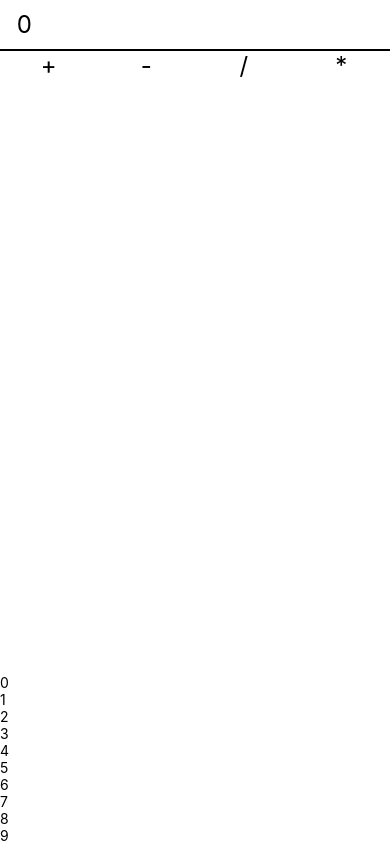
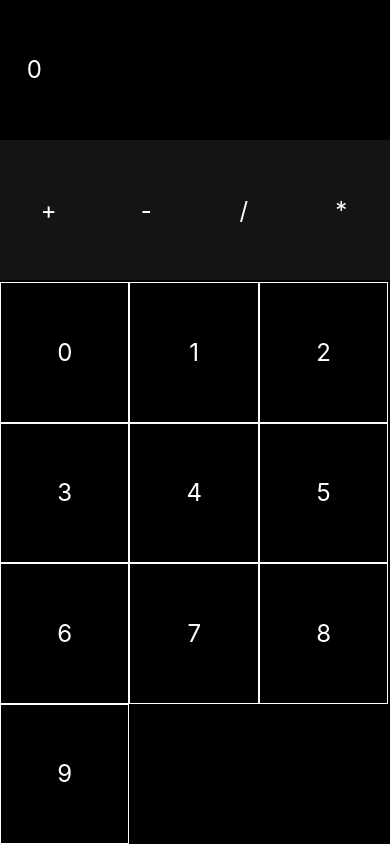
Before and after one commit to DiegoSousaSilva/App-Calculadora, a React Native app: screen / in a window 390 px wide. Built offline with nearby package versions, Linux system fonts and the light colour scheme.

Commit message:
upgrade design

```diff
--- a/App.js
+++ b/App.js
@@ -1,6 +1,6 @@
 import { StatusBar } from 'expo-status-bar';
 import React, {useState, useEffect} from 'react';
-import {Text, TouchableHighlight, View } from 'react-native';
+import {Text, TouchableOpacity, View } from 'react-native';
 import Botao from './src/Botao';
 
 import styles from './styles';
@@ -19,22 +19,26 @@ for (var i = 0; i <=9; i++){
   numbers.push(i);
 }
 
+const logic = () =>{
+  alert('test');
+}
+
   return (
     <View style={styles.container}>
       <View style={styles.topo}><Text style={styles.textTopo}> {strCalc} </Text></View>
 
       <View style={styles.operadores}>
-        <TouchableHighlight style={styles.textOpeBtn}><Text style={styles.textOpeTxt}>+</Text></TouchableHighlight>
-        <TouchableHighlight style={styles.textOpeBtn}><Text style={styles.textOpeTxt}>-</Text></TouchableHighlight>
-        <TouchableHighlight style={styles.textOpeBtn}><Text style={styles.textOpeTxt}>/</Text></TouchableHighlight>
-        <TouchableHighlight style={styles.textOpeBtn}><Text style={styles.textOpeTxt}>*</Text></TouchableHighlight>
+        <TouchableOpacity style={styles.textOpeBtn}><Text style={styles.textOpeTxt}>+</Text></TouchableOpacity>
+        <TouchableOpacity style={styles.textOpeBtn}><Text style={styles.textOpeTxt}>-</Text></TouchableOpacity>
+        <TouchableOpacity style={styles.textOpeBtn}><Text style={styles.textOpeTxt}>/</Text></TouchableOpacity>
+        <TouchableOpacity style={styles.textOpeBtn}><Text style={styles.textOpeTxt}>*</Text></TouchableOpacity>
       </View>
 
-      <View>
+      <View style={styles.numbers}>
           {
             numbers.map((e)=>{
               return (
-                <Botao numbers={e}></Botao>
+                <Botao logic={logic} numbers={e}></Botao>
               )
             })
           }
--- a/src/Botao.js
+++ b/src/Botao.js
@@ -1,15 +1,37 @@
 import React, {useState, useEffect} from 'react';
 import {StatusBar} from 'react';
-import { StyleSheet, Text, View } from 'react-native'
+import { StyleSheet, Text, TouchableOpacity, View } from 'react-native'
 
 const Botao = (props) => {
   return (
-    <View>
-      <Text>{props.numbers}</Text>
+    <View style={styles.view}>
+      <TouchableOpacity onPress={()=>props.logic()} style={styles.touch}>
+        <Text style={styles.txt}>{props.numbers}</Text>
+      </TouchableOpacity>
     </View>
   )
 }
 
 export default Botao
 
-const styles = StyleSheet.create({})
+const styles = StyleSheet.create({
+  view:{
+    backgroundColor:'#000',
+    borderWidth:1,
+    borderColor:'#fff',
+    width:'33.2%',
+    height: '25%'
+  },
+  txt: {
+    color: '#fff',
+    //textAlign:"center",
+    fontSize:24,
+
+  },
+  touch:{
+    width:'100%',
+    height: '100%',
+    justifyContent: "center",
+    alignItems: "center"
+  }
+})
--- a/styles.js
+++ b/styles.js
@@ -2,27 +2,43 @@ import {StyleSheet} from 'react-native';
 
 const styles = StyleSheet.create({
   container: {
-    flex:1
+    flex:1,
+    backgroundColor: '#000'
   },
   topo: {
+    height: '16.6%',
+    justifyContent:"center",
     padding: 10,
+    paddingLeft:20,
     borderBottomWidth: 2,
-    borderBottomColor: 'black'
+    //borderBottomColor: '#fff'
   },
   textTopo:{
-    fontSize: 24
+    fontSize: 24,
+    color: '#fff'
   },
   operadores: {
-    flex:1,
-    flexDirection: "row"
+    flexDirection: "row",
+    height: '16.6%'
   },
   textOpeBtn:{
-    width: '25%'
+    width: '25%',
+    backgroundColor: 'rgb(20,20,20)',
+    justifyContent: "center",
+    alignItems: "center",
   },
   textOpeTxt:{
     fontSize:24,
-    textAlign:"center"
-  }
+   // textAlign:"center",
+    color: '#fff'
+  },
+  numbers:{
+    height:'66.8%',
+    flexDirection: "row",
+    flexWrap:"wrap",
+    borderTopColor:'#000',
+    borderTopWidth:2
+  },
 
 })
 
```
